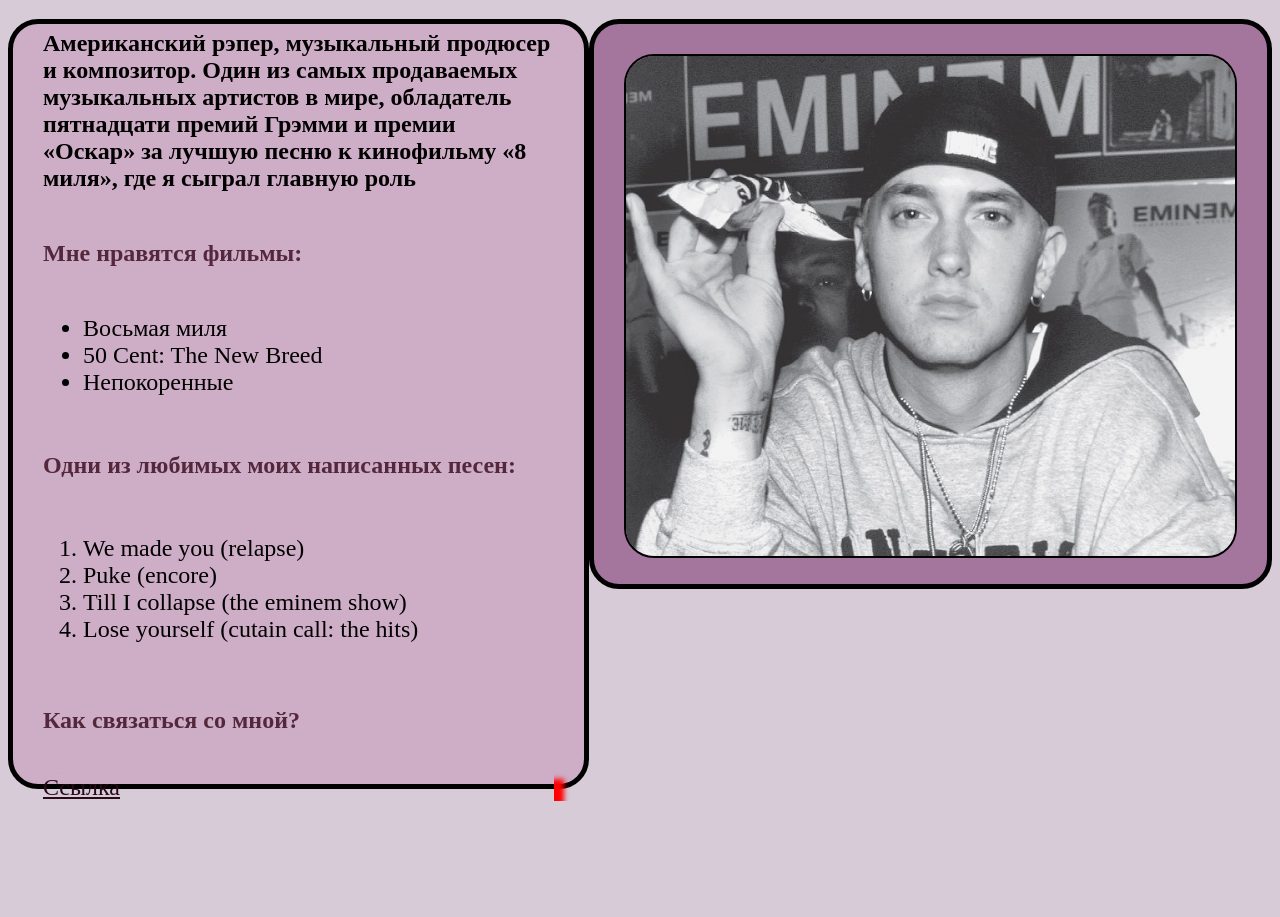
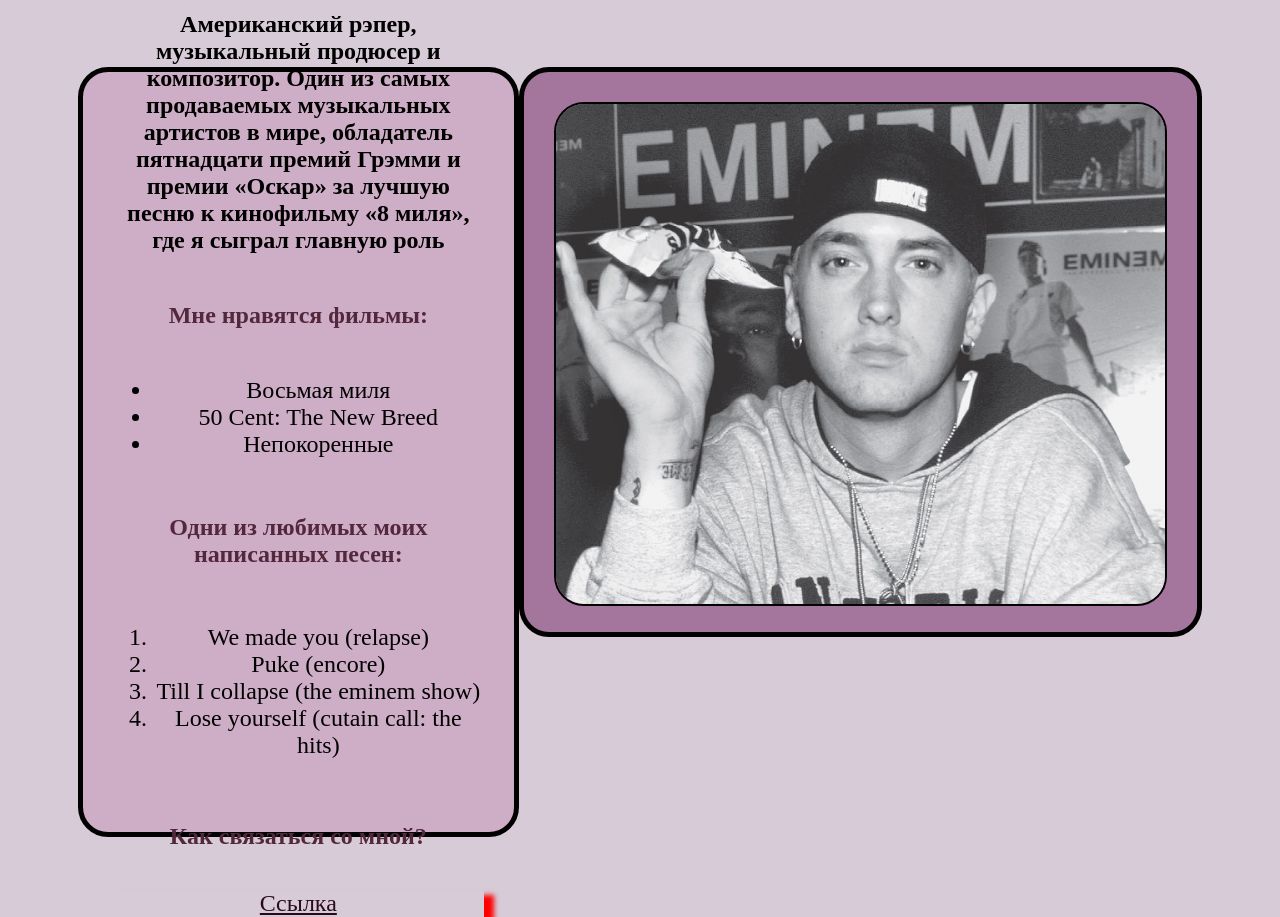
Before and after one commit to Rovver52/FrontendLabs, a plain HTML site: page index.html in a window 1280 px wide. Shown: the part 153-1070 px from the top of the page. Before the commit the page ends 954 px from the top, so only its background shows below. Drawn offline with Linux system fonts and the light colour scheme; files that its build step writes are made by us from their sources; files whose address does not match are found by name.

Commit message:
Add files via upload

```diff
--- a/css/style.css
+++ b/css/style.css
@@ -4,9 +4,9 @@
     border: 2px solid black;
 }
 .content {
+    margin: 70px;
     display: flex;
-    display:flex;
-    justify-content: space-around;
+    flex-wrap: wrap;
 }
 .content-left {
     width: 1000px;
@@ -18,6 +18,7 @@
     display: flex;
     flex-direction: column;
     justify-content: center;
+    flex: 1 1 300px;
 }
 .content-right {
     width: 700px;
@@ -29,6 +30,7 @@
     display: flex;
     flex-direction: column;
     justify-content: flex-start;
+    flex: 1 1 300px;
 
 }
 body {
@@ -43,35 +45,41 @@
 h5{
     font-size: x-large;
     color: rgb(83, 40, 60);
+    text-align: center;
 }
 a {
     font-size: x-large;
     color: rgb(41, 10, 24);
     box-shadow: 10px 5px 5px red;
+    text-align: center;
 }
 h3 {
     font-size: x-large;
     color: rgb(83, 40, 60);
+    text-align: center;
 }
 h4 {
     font-size: x-large;
     color: rgb(83, 40, 60);
+    text-align: center;
 }
 
 p {
     font-size: x-large;
-
+    text-align: center;
 }
 
 ul {
+    text-align: center;
     font-size: x-large;
 }
 ol {
     font-size: x-large;
+    text-align: center;
 }
 .header {
     display: flex;
-    justify-content: flex-end; /* Выравнивание по правому краю */
+    justify-content: flex-end;
     background-color: #a08282;
     padding: 10px;
 }
```
